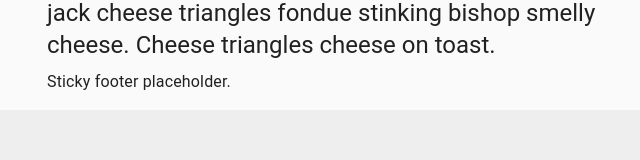
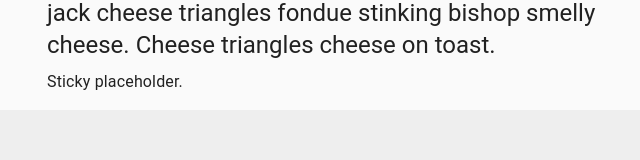
Before and after one commit to Prime-OTTO-Team/OTTO, a React (Create React App) app: page /home#/home in a window 1280 px wide. Shown: the part 1341-1501 px from the top of the page, without its empty margins (317-957 px from the left). Built offline with nearby package versions, Linux system fonts and the light colour scheme; no server answers.

Commit message:
Made sticky header work and sticky footer void

```diff
--- a/src/components/NewFooter/NewFooter.js
+++ b/src/components/NewFooter/NewFooter.js
@@ -57,7 +57,7 @@ export default function NewFooter() {
           {'Ricotta feta cheese and biscuits. Airedale stinking bishop squirty cheese cheddar cheesecake halloumi ricotta camembert de normandie. Emmental cut the cheese st. agur blue cheese feta croque monsieur st. agur blue cheese stilton boursin. Cheese strings paneer cheesy grin pepper jack cheese triangles fondue stinking bishop smelly cheese. Cheese triangles cheese on toast.'}
 
         </Typography>
-        <Typography variant="body1">Sticky footer placeholder.</Typography>
+        <Typography variant="body1">Sticky placeholder.</Typography>
       </Container>
 
       <footer className={classes.footer}>
```
